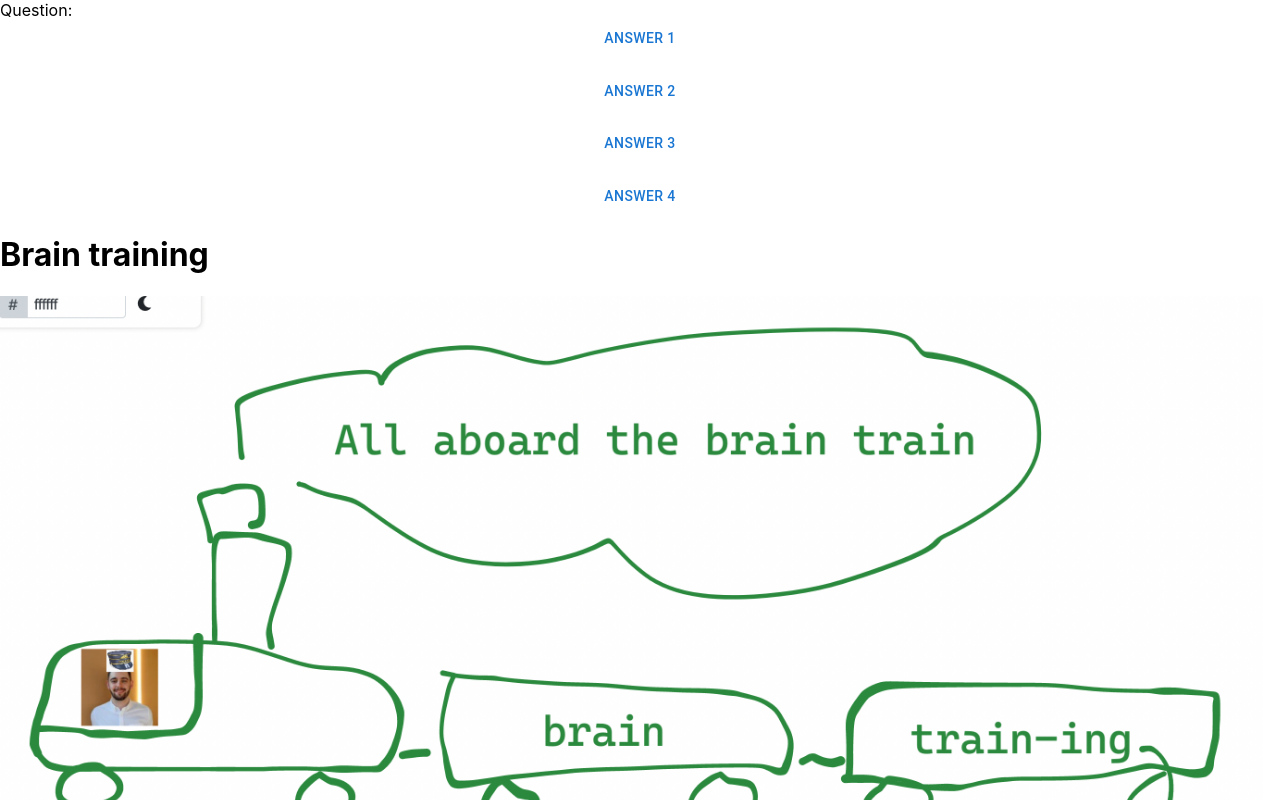
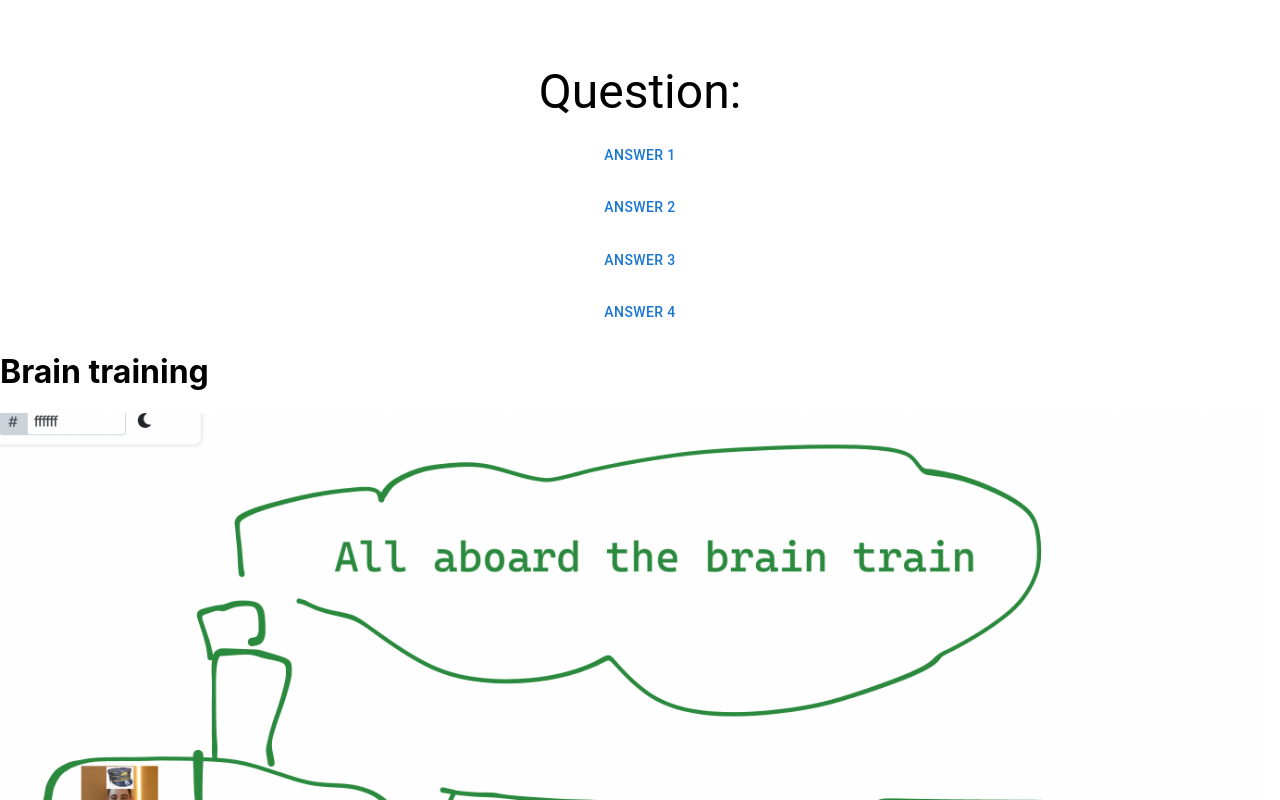
Before and after one commit to tibo8841/brain-training-frontend, a React (Create React App) app in the folder brain-training/: page /lobby/play in a window 1280 px wide. Shown: the top 800 px of the page. Built offline with nearby package versions, Linux system fonts and the light colour scheme; the HTML template or start-up script is replaced by a standard one.

Commit message:
made more ui-y

```diff
--- a/brain-training/src/Components/Game/QuestionsAndAnswers.js
+++ b/brain-training/src/Components/Game/QuestionsAndAnswers.js
@@ -1,18 +1,20 @@
-
-import { Stack, Button, Box } from "@mui/material";
+import { Stack, Button, Box, Typography } from "@mui/material";
 
 export default function QuestionsAndAnswers() {
   function handleClick(e) {}
 
   return (
-
-    <Box>
-      <header>Question:</header>
+    <Box mt={"5%"}>
+      <Typography variant="h3" align="center" gutterBottom marginTop={"5%"}>
+        Question:
+      </Typography>
       <Stack spacing={2}>
         <Button onClick={handleClick}>Answer 1</Button>
         <Button onClick={handleClick}>Answer 2</Button>
         <Button onClick={handleClick}>Answer 3</Button>
-        <Button onClick={handleClick}>Answer 4</Button>
+        <Button onClick={handleClick} sx={{ marginBottom: "2%" }}>
+          Answer 4
+        </Button>
       </Stack>
     </Box>
   );
```
